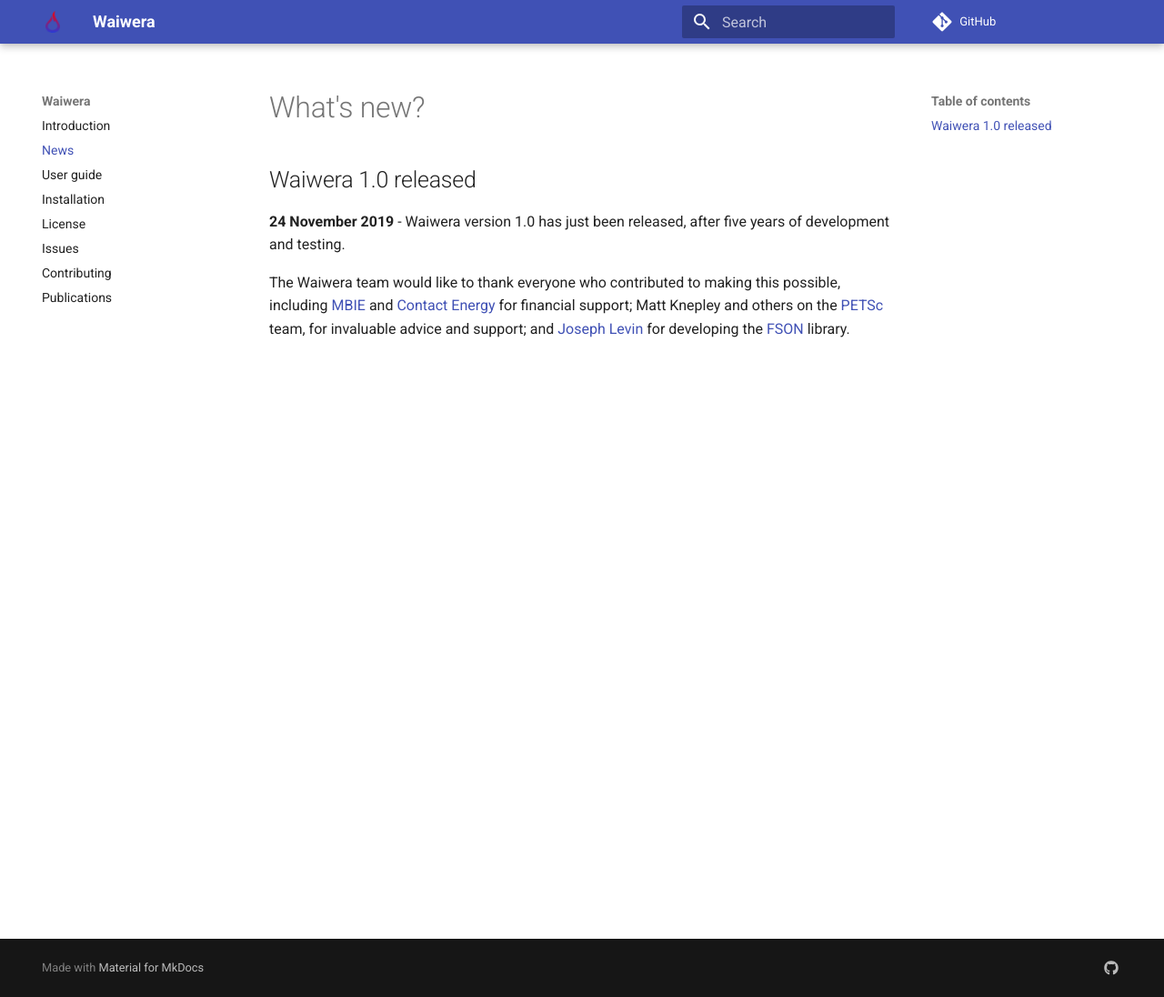
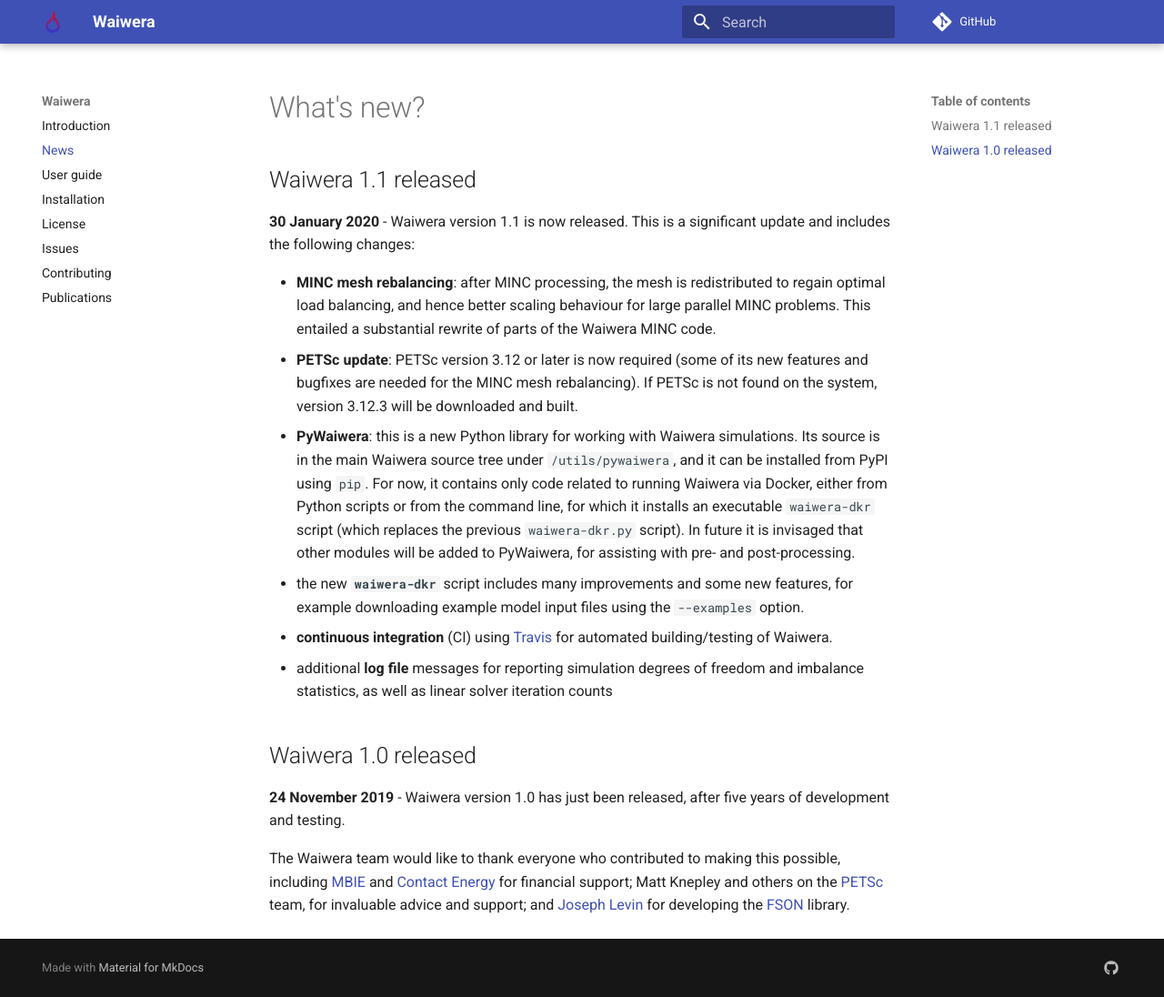
Before and after one commit to waiwera/waiwera-mkdocs, an MkDocs documentation site: the page built from docs/news.md, in a window 1280 px wide and 1096 px high. Shown: the whole window at 91% size. Built offline with MkDocs 1.6.1 and Material for MkDocs 9.7.7, drawn with Linux system fonts in a browser that asks for light colours; comment, search, counter and statistics services are not loaded.

Commit message:
Version 1.1 release

```diff
--- a/docs/news.md
+++ b/docs/news.md
@@ -1,4 +1,34 @@
 # What's new?
+
+## Waiwera 1.1 released
+
+**30 January 2020** - Waiwera version 1.1 is now released. This is a significant update and includes the following changes:
+
+- **MINC mesh rebalancing**: after MINC processing, the mesh is
+  redistributed to regain optimal load balancing, and hence better
+  scaling behaviour for large parallel MINC problems. This entailed a
+  substantial rewrite of parts of the Waiwera MINC code.
+- **PETSc update**: PETSc version 3.12 or later is now required (some
+  of its new features and bugfixes are needed for the MINC mesh
+  rebalancing). If PETSc is not found on the system, version 3.12.3
+  will be downloaded and built.
+- **PyWaiwera**: this is a new Python library for working with Waiwera
+  simulations. Its source is in the main Waiwera source tree under
+  `/utils/pywaiwera`, and it can be installed from PyPI using
+  `pip`. For now, it contains only code related to running Waiwera via
+  Docker, either from Python scripts or from the command line, for
+  which it installs an executable `waiwera-dkr` script (which replaces
+  the previous `waiwera-dkr.py` script). In future it is invisaged
+  that other modules will be added to PyWaiwera, for assisting with
+  pre- and post-processing.
+- the new **`waiwera-dkr`** script includes many improvements and some
+  new features, for example downloading example model input files
+  using the `--examples` option.
+- **continuous integration** (CI) using [Travis](https://travis-ci.org/)
+  for automated building/testing of Waiwera.
+- additional **log file** messages for reporting simulation degrees of
+  freedom and imbalance statistics, as well as linear solver iteration
+  counts
 
 ## Waiwera 1.0 released
 
```
Also changed, not shown: docs/install.md (+8 -3 lines).
